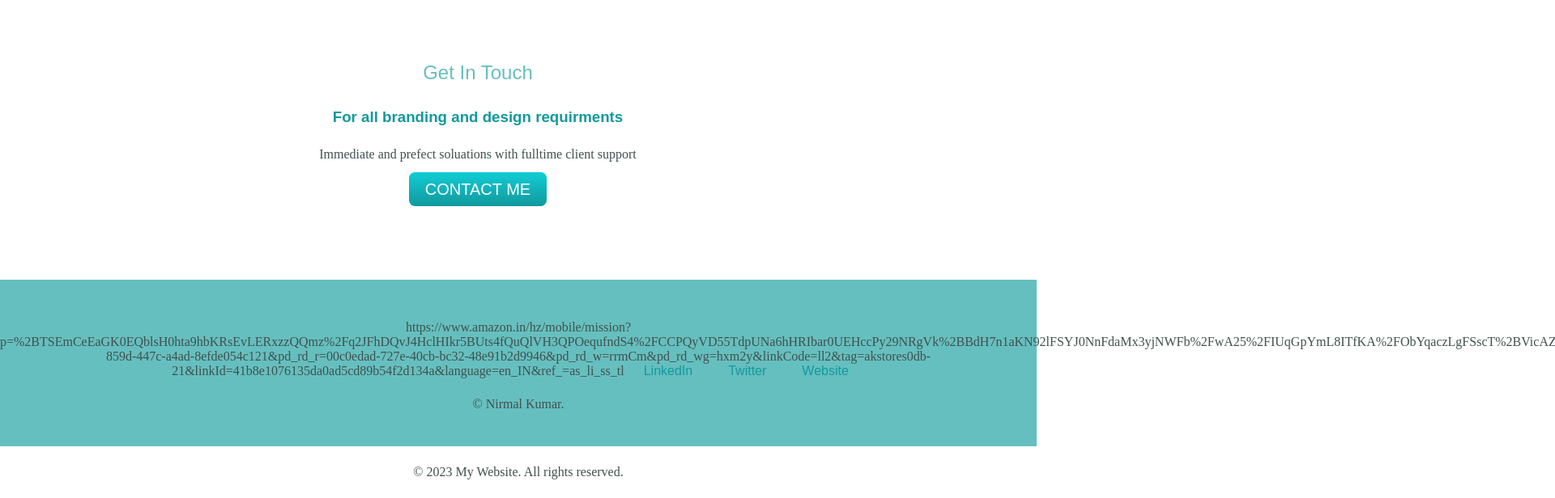
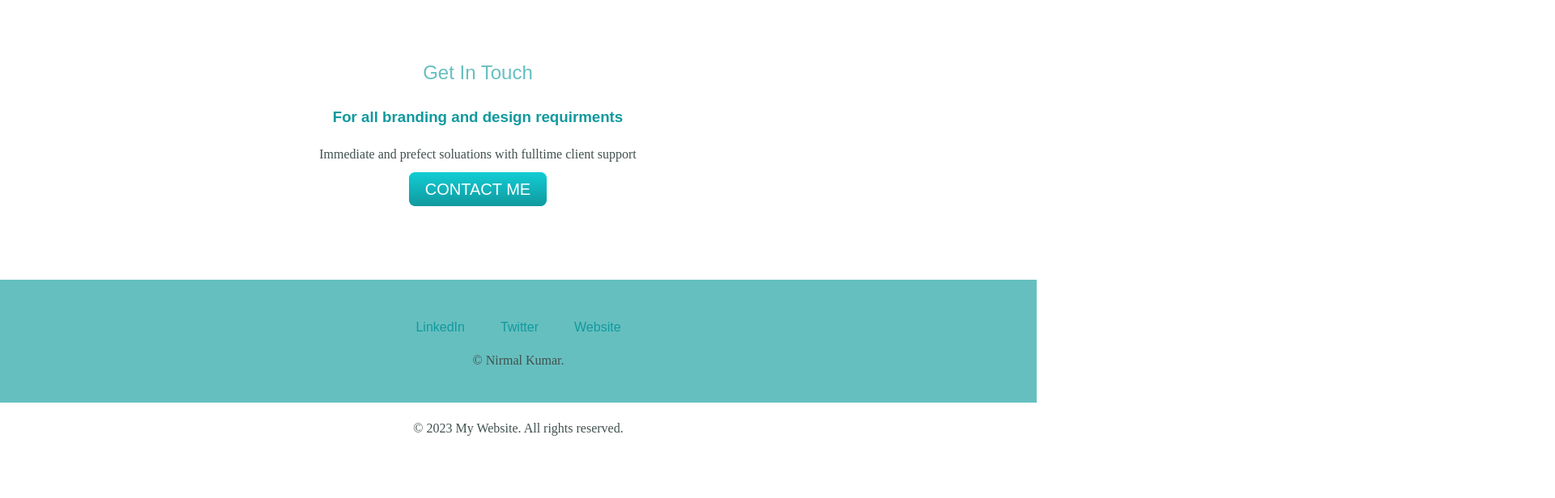
Before and after one commit to Sharminkak/Sharminkak-web, a plain HTML site: page index.html in a window 1280 px wide. Shown: the part 1930-2546 px from the top of the page at 81% size, 1920 px wide, since content can reach past the window. After the commit the page ends 2492 px from the top, so only its background shows below. Drawn offline with Linux system fonts and the light colour scheme.

Commit message:
Update index.html

```diff
--- a/index.html
+++ b/index.html
@@ -62,10 +62,10 @@
     </div>
 
     <div class="bottom-container">
-      https://www.amazon.in/hz/mobile/mission?p=%2BTSEmCeEaGK0EQblsH0hta9hbKRsEvLERxzzQQmz%2Fq2JFhDQvJ4HclHIkr5BUts4fQuQlVH3QPOequfndS4%2FCCPQyVD55TdpUNa6hHRIbar0UEHccPy29NRgVk%2BBdH7n1aKN92lFSYJ0NnFdaMx3yjNWFb%2FwA25%2FIUqGpYmL8ITfKA%2FObYqaczLgFSscT%2BVicAZ1WtzHBlf0Nvbddx5HrC51OTC8rXglQwhdpWV%2Bexylhaafje7PQcNbZNAAJLNoxN6lEPOt%2BNato%2BU%2Bm0QLRoLNzBiYPFC6R4oCdP34XlKhP9bbnwjSgBrWoqDBsBu9OBf6D67pbhP3WmI3fLWF%2Br0rOUfz%2BzE9gZek0cvrEJsNUm0ZopEc2bzGnjAehGi%2FYpem%2BHSsNcc%3D&pf_rd_r=K25ATKK9TGFECQYPBM1Y&pf_rd_p=8b6f42d3-859d-447c-a4ad-8efde054c121&pd_rd_r=00c0edad-727e-40cb-bc32-48e91b2d9946&pd_rd_w=rrmCm&pd_rd_wg=hxm2y&linkCode=ll2&tag=akstores0db-21&linkId=41b8e1076135da0ad5cd89b54f2d134a&language=en_IN&ref_=as_li_ss_tl
+
       <a class="footer-link" href="https://www.linkedin.com/">LinkedIn</a>
   <a class="footer-link" href="https://twitter.com/">Twitter</a>
-  <a class="footer-link" href="https://www.appbrewery.co/">Website</a>
+  <a class="footer-link" href="https://www.amazon.in/hz/mobile/mission?p=%2BTSEmCeEaGK0EQblsH0hta9hbKRsEvLERxzzQQmz%2Fq2JFhDQvJ4HclHIkr5BUts4fQuQlVH3QPOequfndS4%2FCCPQyVD55TdpUNa6hHRIbar0UEHccPy29NRgVk%2BBdH7n1aKN92lFSYJ0NnFdaMx3yjNWFb%2FwA25%2FIUqGpYmL8ITfKA%2FObYqaczLgFSscT%2BVicAZ1WtzHBlf0Nvbddx5HrC51OTC8rXglQwhdpWV%2Bexylhaafje7PQcNbZNAAJLNoxN6lEPOt%2BNato%2BU%2Bm0QLRoLNzBiYPFC6R4oCdP34XlKhP9bbnwjSgBrWoqDBsBu9OBf6D67pbhP3WmI3fLWF%2Br0rOUfz%2BzE9gZek0cvrEJsNUm0ZopEc2bzGnjAehGi%2FYpem%2BHSsNcc%3D&pf_rd_r=K25ATKK9TGFECQYPBM1Y&pf_rd_p=8b6f42d3-859d-447c-a4ad-8efde054c121&pd_rd_r=00c0edad-727e-40cb-bc32-48e91b2d9946&pd_rd_w=rrmCm&pd_rd_wg=hxm2y&linkCode=ll2&tag=akstores0db-21&linkId=41b8e1076135da0ad5cd89b54f2d134a&language=en_IN&ref_=as_li_ss_tl">Website</a>
   <p>© Nirmal Kumar.</p>
 
 
```
